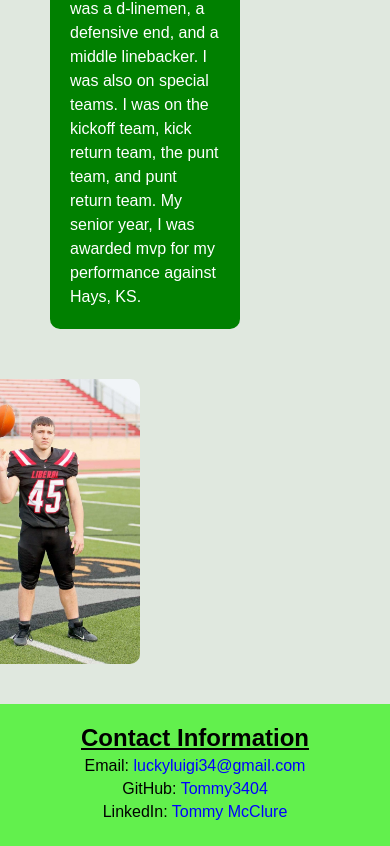
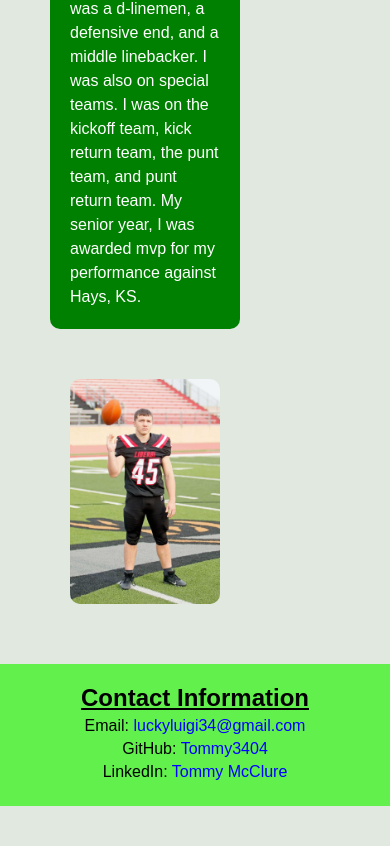
Before and after one commit to Tommy3404/Portfolio, a Next.js app: page /Sports in a window 390 px wide. Shown: the part 1336-2182 px from the top of the page. After the commit the page ends 2142 px from the top, so only its background shows below. Built offline with nearby package versions, Linux system fonts and the light colour scheme.

Commit message:
fixed sports page

```diff
--- a/src/app/Sports/page.module.css
+++ b/src/app/Sports/page.module.css
@@ -91,7 +91,7 @@
   height: auto;
   border-radius: 10px;
   object-fit: cover;
-  margin-right: 200px; /* Moves image further left */
+  margin-right: 200px; /* Moves image further left on large screens */
 }
 
 .football p {
@@ -145,4 +145,14 @@
     margin-top: 20px;
     margin-left: 0; /* Reset margin on small screens */
   }
+
+  /* === Updated: keep rounded corners and add spacing from screen edges ===
+     Use horizontal margins and reduce max-width so the image doesn't touch edges.
+     This preserves border-radius and avoids padding on the <img>. */
+  .football img {
+    max-width: calc(100% - 40px); /* leaves 20px space on each side */
+    margin: 20px;                 /* top/right/bottom/left spacing */
+    border-radius: 10px;          /* ensure rounded corners remain */
+    box-sizing: border-box;       /* safe so margin doesn't cause overflow */
+  }
 }
```
